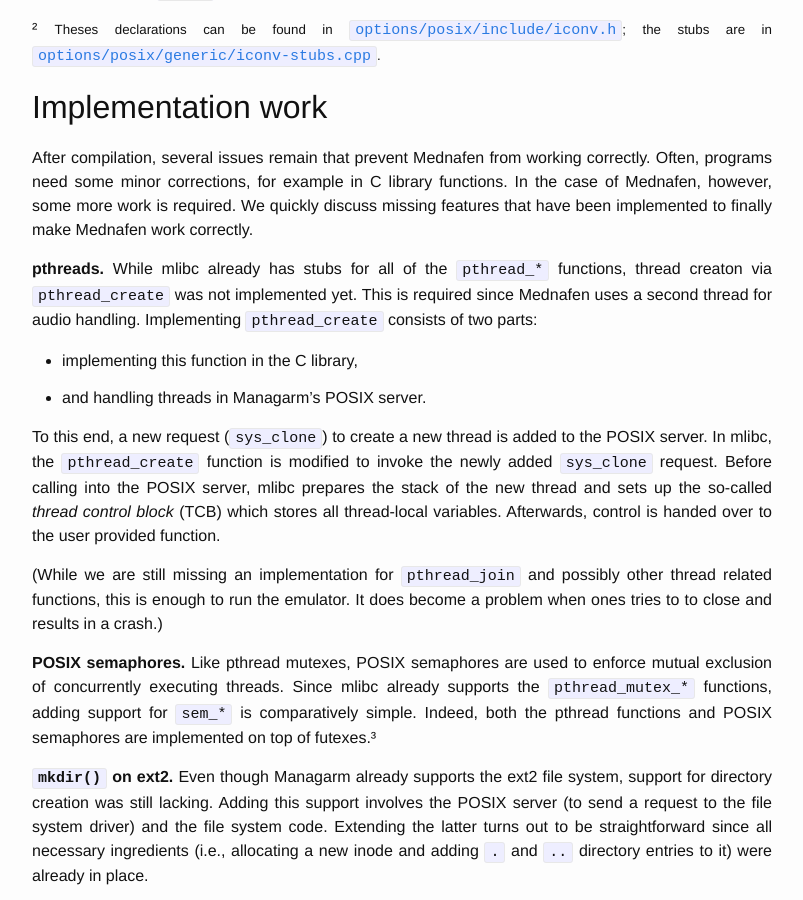
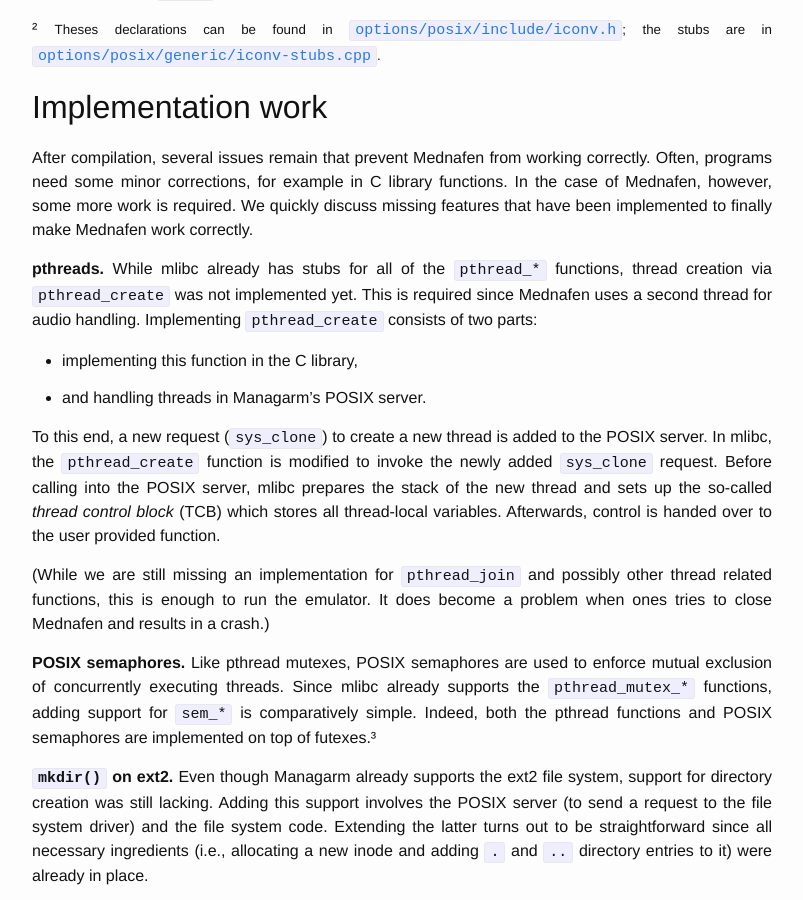
Before and after one commit to managarm/managarm.github.io, a Jekyll site: the page built from _posts/2020-04-05-porting-software.markdown, in a window 1280 px wide and 900 px high, scrolled down 4241 px. Shown: the whole window, without its empty margins (238-1041 px from the left). Built offline with Jekyll 4.4.1, drawn with Linux system fonts in a browser that asks for light colours.

Commit message:
2020-porting: Fix typos

```diff
--- a/_posts/2020-04-05-porting-software.markdown
+++ b/_posts/2020-04-05-porting-software.markdown
@@ -126,13 +126,13 @@ by a more severe gap:
 
 After compilation, several issues remain that prevent Mednafen from working correctly. Often, programs need some minor corrections, for example in C library functions. In the case of Mednafen, however, some more work is required. We quickly discuss missing features that have been implemented to finally make Mednafen work correctly.
 
-**pthreads.** While mlibc already has stubs for all of the `pthread_*` functions, thread creaton via `pthread_create` was not implemented yet. This is required since Mednafen uses a second thread for audio handling. Implementing `pthread_create` consists of two parts:
+**pthreads.** While mlibc already has stubs for all of the `pthread_*` functions, thread creation via `pthread_create` was not implemented yet. This is required since Mednafen uses a second thread for audio handling. Implementing `pthread_create` consists of two parts:
  - implementing this function in the C library,
  - and handling threads in Managarm's POSIX server.
 
 To this end, a new request (`sys_clone`) to create a new thread is added to the POSIX server. In mlibc, the `pthread_create` function is modified to invoke the newly added `sys_clone` request. Before calling into the POSIX server, mlibc prepares the stack of the new thread and sets up the so-called *thread control block* (TCB) which stores all thread-local variables. Afterwards, control is handed over to the user provided function.
 
-(While we are still missing an implementation for `pthread_join` and possibly other thread related functions, this is enough to run the emulator. It does become a problem when ones tries to to close and results in a crash.)
+(While we are still missing an implementation for `pthread_join` and possibly other thread related functions, this is enough to run the emulator. It does become a problem when ones tries to close Mednafen and results in a crash.)
 
 **POSIX semaphores.** Like pthread mutexes, POSIX semaphores are used to enforce mutual exclusion of concurrently executing threads. Since mlibc already supports the `pthread_mutex_*` functions, adding support for `sem_*` is comparatively simple. Indeed, both the pthread functions and POSIX semaphores are implemented on top of futexes.³
 
```
